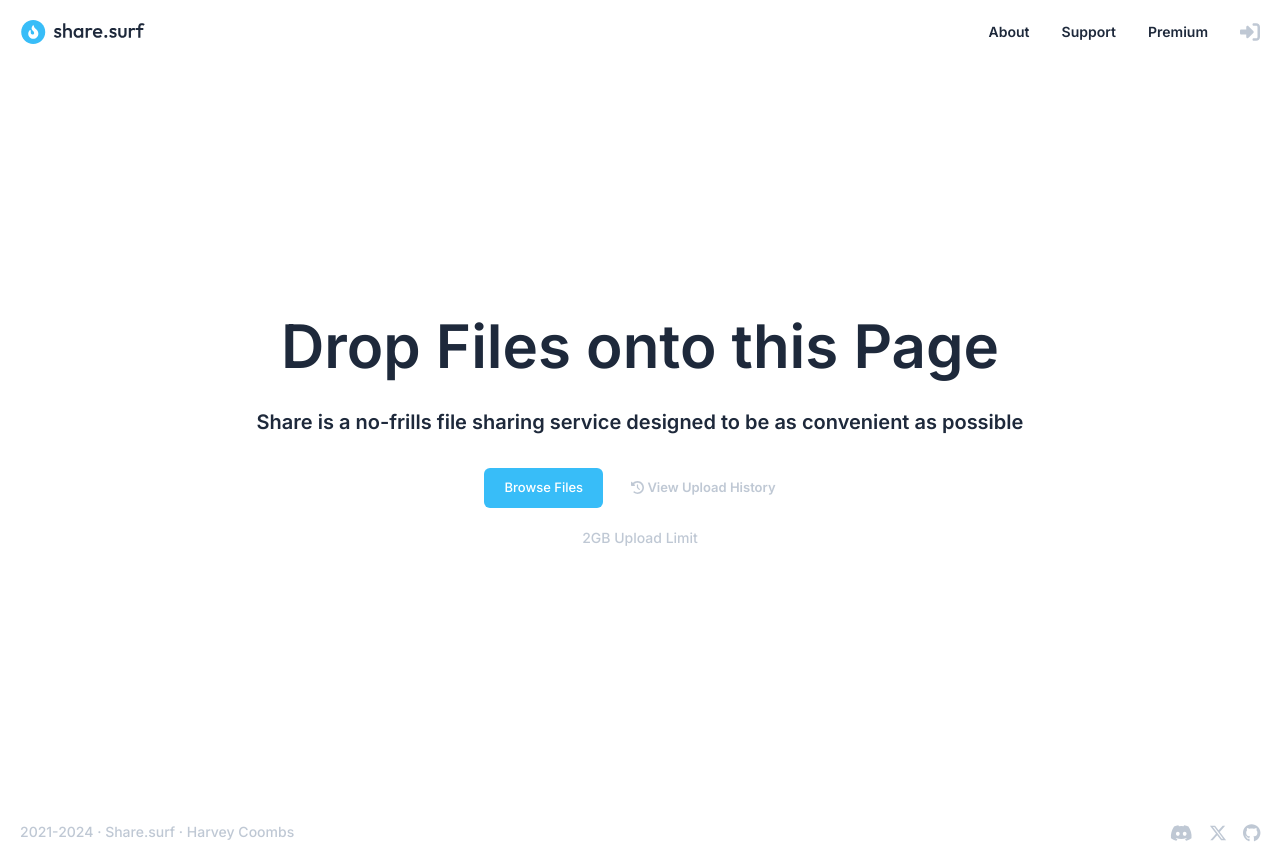
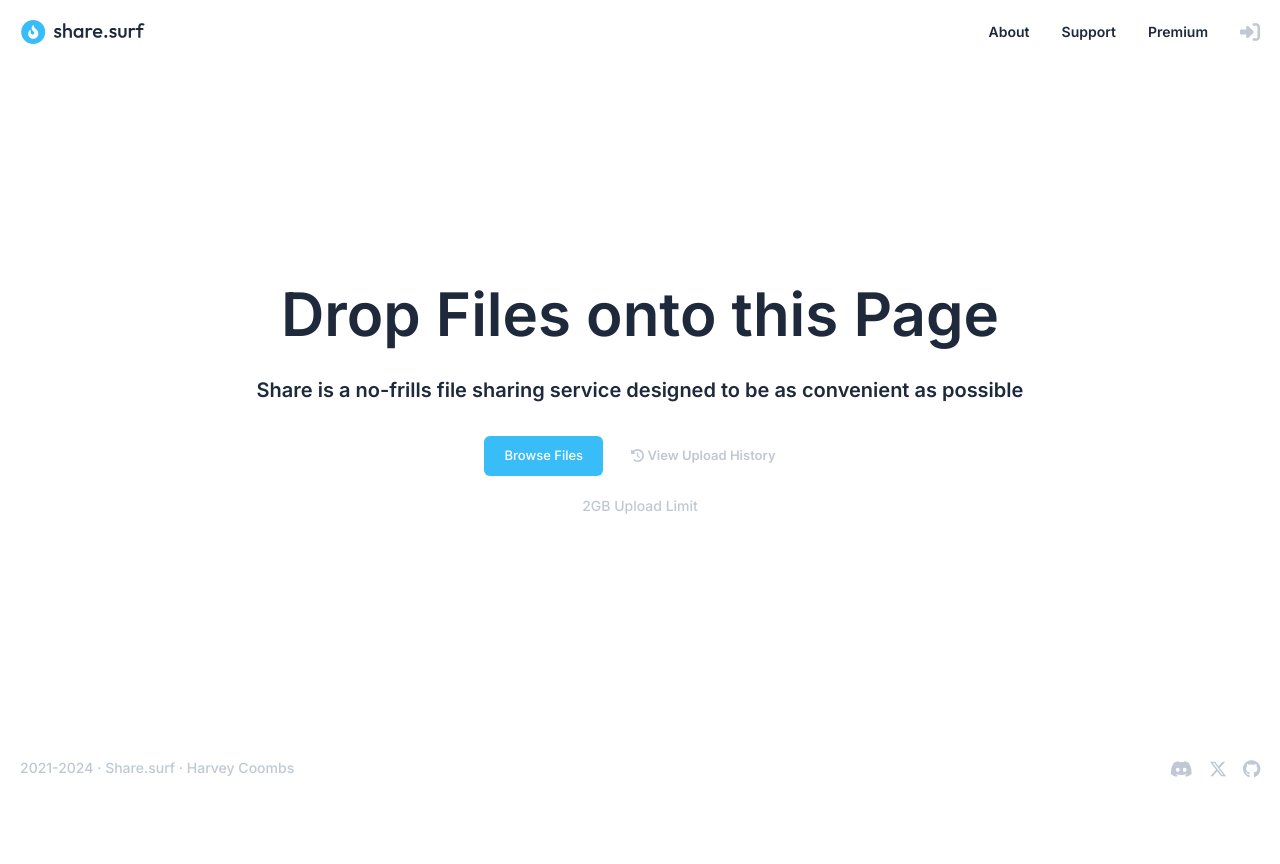
Before and after one commit to harveycoombs/share, a Next.js app: page / in a window 1280 px wide. After the commit the page ends 800 px from the top, so only its background shows below. Built offline with nearby package versions, Linux system fonts and the light colour scheme.

Commit message:
Page content alignment improvements

```diff
--- a/src/app/page.tsx
+++ b/src/app/page.tsx
@@ -218,7 +218,7 @@ export default function Home() {
 
     return (
         <>
-            <main className="min-h-[calc(100vh-64px)] grid place-items-center" onDragOver={handleDragOverEvent} onDragEnter={handleDragEnterEvent} onDragLeave={handleDragLeaveEvent} onDrop={handleDropEvent}>
+            <main className="min-h-[calc(100vh-128px)] grid place-items-center" onDragOver={handleDragOverEvent} onDragEnter={handleDragEnterEvent} onDragLeave={handleDragLeaveEvent} onDrop={handleDropEvent}>
                 <motion.div className="text-center" initial={{ opacity: 0, y: 50 }} animate={{ opacity: 1, y: 0 }} transition={{ duration: 0.35, ease: "easeOut" }}>
                     {heading}
                     {subheading}
```
